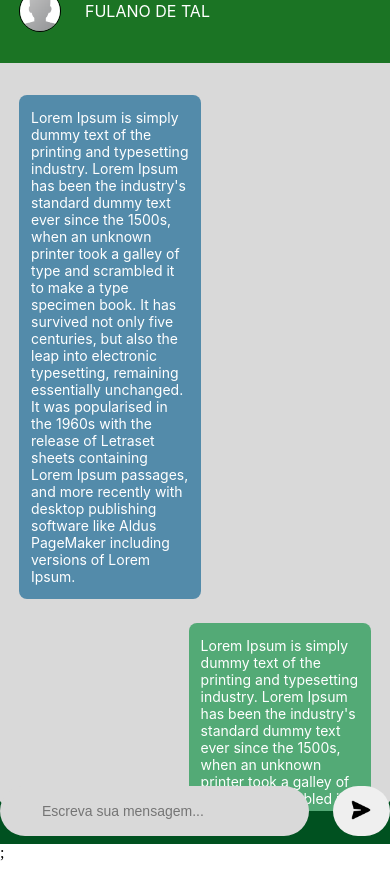
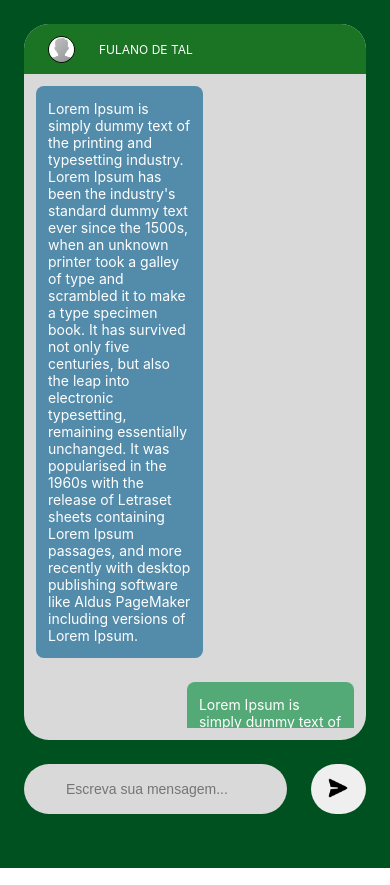
Before and after one commit to leonardo-fabricio/mensageria-websocket, a Next.js app: page / in a window 390 px wide. Built offline with nearby package versions, Linux system fonts and the light colour scheme; a web font is replaced by a local one.

Commit message:
finalizando responsividade

```diff
--- a/src/components/Header/index.tsx
+++ b/src/components/Header/index.tsx
@@ -21,6 +21,9 @@ const Header = styled.div`
   border-radius: 25px 25px 0 0;
   padding: 0 24px;
   gap: 24px;
+  @media (max-width: 1200px) {
+    height: 50px;
+  }
 `;
 
 const ImageUser = styled.div`
@@ -30,6 +33,11 @@ const ImageUser = styled.div`
   width: 40px;
   border: 1px solid black;
   border-radius: 50%;
+
+  @media (max-width: 1200px) {
+    height: 25px;
+    width: 25px;
+  }
 
   &::before {
     content: "";
@@ -46,4 +54,7 @@ const NameUser = styled.span`
   color: ${({ theme }) => theme.white};
   font-size: 16px;
   font-family: "Inter", sans-serif;
+  @media (max-width: 1200px) {
+    font-size: 12px;
+  }
 `;
--- a/src/components/ListMessages/index.tsx
+++ b/src/components/ListMessages/index.tsx
@@ -30,6 +30,10 @@ const ListMessages = styled.div`
   width: 100%;
   height: 852px;
   background: ${({ theme }) => theme.white100};
+
+  @media (max-width: 1200px) {
+    height: calc(100% - 128px);
+  }
 `;
 
 const MessagesContainer = styled.div`
@@ -41,4 +45,10 @@ const MessagesContainer = styled.div`
   max-height: 684px;
   overflow: auto;
   scrollbar-width: none;
+
+  @media (max-width: 1200px) {
+    padding: 12px;
+    max-height: calc(100% - 86px);
+    width: calc(100% - 24px);
+  }
 `;
--- a/src/components/SendMessages/index.tsx
+++ b/src/components/SendMessages/index.tsx
@@ -56,10 +56,5 @@ const SendMessage = styled.div`
   gap: 24px;
 
   @media (max-width: 1200px) {
-    position: fixed;
-    z-index: 1;
-    bottom: 8px;
-    left: 50%;
-    transform: translateX(-50%);
   }
 `;
--- a/src/pages/_app.tsx
+++ b/src/pages/_app.tsx
@@ -6,7 +6,7 @@ import { ThemeProvider } from "styled-components";
 export default function App({ Component, pageProps }: AppProps) {
   return (
     <ThemeProvider theme={theme}>
-      <Component {...pageProps} />;
+      <Component {...pageProps} />
     </ThemeProvider>
   );
 }
--- a/src/pages/index.tsx
+++ b/src/pages/index.tsx
@@ -49,6 +49,11 @@ const PageContainer = styled.div`
   display: flex;
   align-items: center;
   justify-content: center;
+
+  @media (max-width: 1200px) {
+    padding: 24px 24px 0 24px;
+    width: calc(100vw - 48px);
+  }
 `;
 
 const PageContent = styled.div`
@@ -59,6 +64,7 @@ const PageContent = styled.div`
   gap: 24px;
 
   @media (max-width: 1200px) {
-    width: 400px;
+    width: 100%;
+    height: 100%;
   }
 `;
--- a/src/styles/globals.css
+++ b/src/styles/globals.css
@@ -1,5 +1,5 @@
 body {
   margin: 0px;
   padding: 0px;
-  overflow: hidden;
+  /* overflow: hidden; */
 }
```
